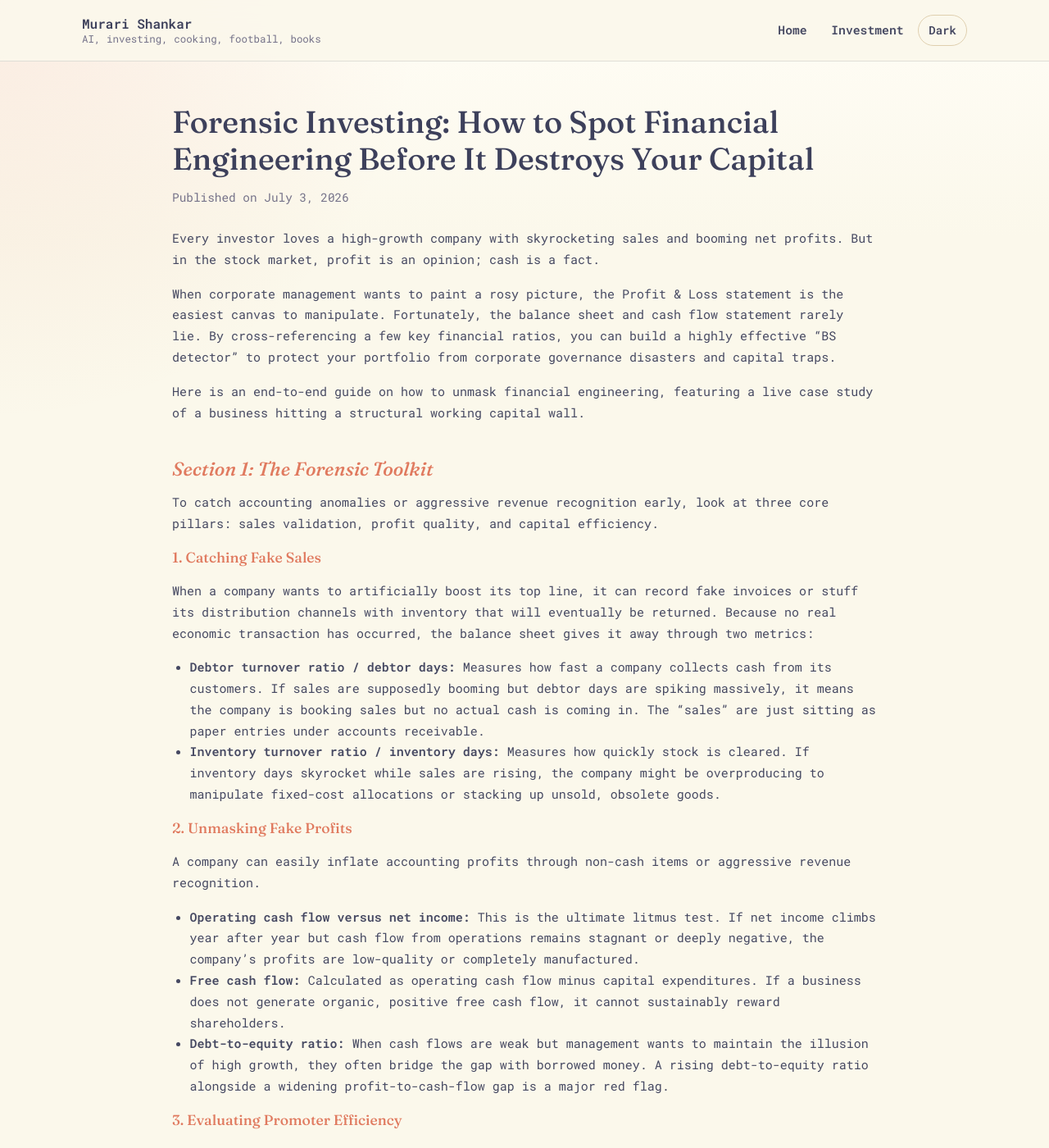
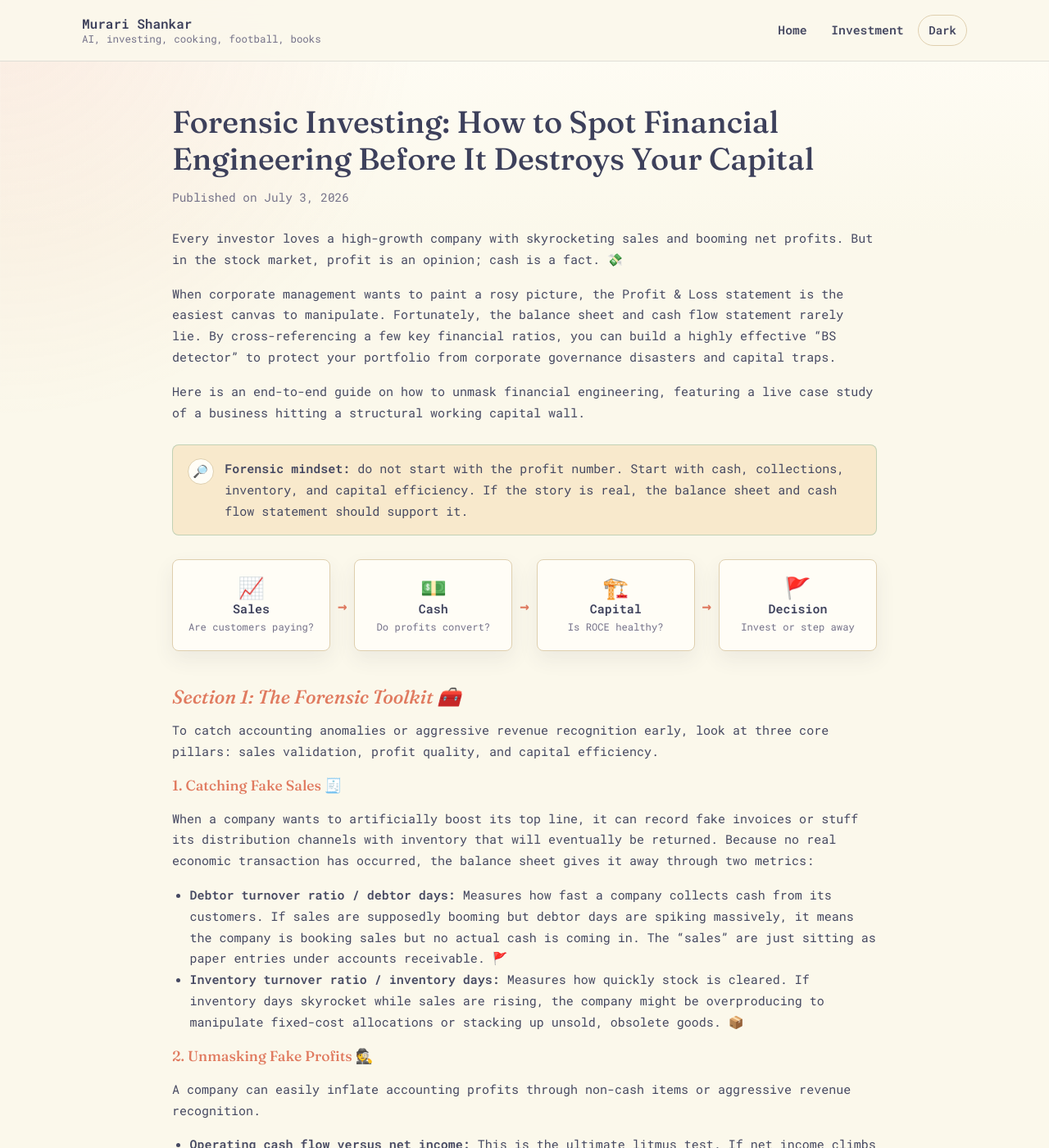
Before and after one commit to imsank/imsank.github.io, a Jekyll site: the page built from _posts/2026-07-04-forensic-investing-financial-engineering.md, in a window 1280 px wide and 1400 px high. Shown: the whole window at 82% size. Built offline with Jekyll 4.4.1, drawn with Linux system fonts in a browser that asks for light colours; some of the changed text lies outside the part shown.

Commit message:
Enhance forensic investing post design

```diff
--- a/_posts/2026-07-04-forensic-investing-financial-engineering.md
+++ b/_posts/2026-07-04-forensic-investing-financial-engineering.md
@@ -10,101 +10,134 @@ tags:
   - cash-flow
 ---
 
-Every investor loves a high-growth company with skyrocketing sales and booming net profits. But in the stock market, profit is an opinion; cash is a fact.
+Every investor loves a high-growth company with skyrocketing sales and booming net profits. But in the stock market, profit is an opinion; cash is a fact. 💸
 
 When corporate management wants to paint a rosy picture, the Profit & Loss statement is the easiest canvas to manipulate. Fortunately, the balance sheet and cash flow statement rarely lie. By cross-referencing a few key financial ratios, you can build a highly effective "BS detector" to protect your portfolio from corporate governance disasters and capital traps.
 
 Here is an end-to-end guide on how to unmask financial engineering, featuring a live case study of a business hitting a structural working capital wall.
 
-## Section 1: The Forensic Toolkit
+<aside class="post-callout">
+  <span class="post-callout__icon" aria-hidden="true">🔎</span>
+  <div>
+    <strong>Forensic mindset:</strong> do not start with the profit number. Start with cash, collections, inventory, and capital efficiency. If the story is real, the balance sheet and cash flow statement should support it.
+  </div>
+</aside>
+
+<div class="forensic-flow" aria-label="Forensic investing workflow">
+  <div class="forensic-flow__step">
+    <span>📈</span>
+    <strong>Sales</strong>
+    <small>Are customers paying?</small>
+  </div>
+  <div class="forensic-flow__arrow">→</div>
+  <div class="forensic-flow__step">
+    <span>💵</span>
+    <strong>Cash</strong>
+    <small>Do profits convert?</small>
+  </div>
+  <div class="forensic-flow__arrow">→</div>
+  <div class="forensic-flow__step">
+    <span>🏗️</span>
+    <strong>Capital</strong>
+    <small>Is ROCE healthy?</small>
+  </div>
+  <div class="forensic-flow__arrow">→</div>
+  <div class="forensic-flow__step">
+    <span>🚩</span>
+    <strong>Decision</strong>
+    <small>Invest or step away</small>
+  </div>
+</div>
+
+## Section 1: The Forensic Toolkit 🧰
 
 To catch accounting anomalies or aggressive revenue recognition early, look at three core pillars: sales validation, profit quality, and capital efficiency.
 
-### 1. Catching Fake Sales
+### 1. Catching Fake Sales 🧾
 
 When a company wants to artificially boost its top line, it can record fake invoices or stuff its distribution channels with inventory that will eventually be returned. Because no real economic transaction has occurred, the balance sheet gives it away through two metrics:
 
-- **Debtor turnover ratio / debtor days:** Measures how fast a company collects cash from its customers. If sales are supposedly booming but debtor days are spiking massively, it means the company is booking sales but no actual cash is coming in. The "sales" are just sitting as paper entries under accounts receivable.
-- **Inventory turnover ratio / inventory days:** Measures how quickly stock is cleared. If inventory days skyrocket while sales are rising, the company might be overproducing to manipulate fixed-cost allocations or stacking up unsold, obsolete goods.
+- **Debtor turnover ratio / debtor days:** Measures how fast a company collects cash from its customers. If sales are supposedly booming but debtor days are spiking massively, it means the company is booking sales but no actual cash is coming in. The "sales" are just sitting as paper entries under accounts receivable. 🚩
+- **Inventory turnover ratio / inventory days:** Measures how quickly stock is cleared. If inventory days skyrocket while sales are rising, the company might be overproducing to manipulate fixed-cost allocations or stacking up unsold, obsolete goods. 📦
 
-### 2. Unmasking Fake Profits
+### 2. Unmasking Fake Profits 🕵️
 
 A company can easily inflate accounting profits through non-cash items or aggressive revenue recognition.
 
-- **Operating cash flow versus net income:** This is the ultimate litmus test. If net income climbs year after year but cash flow from operations remains stagnant or deeply negative, the company's profits are low-quality or completely manufactured.
-- **Free cash flow:** Calculated as operating cash flow minus capital expenditures. If a business does not generate organic, positive free cash flow, it cannot sustainably reward shareholders.
-- **Debt-to-equity ratio:** When cash flows are weak but management wants to maintain the illusion of high growth, they often bridge the gap with borrowed money. A rising debt-to-equity ratio alongside a widening profit-to-cash-flow gap is a major red flag.
+- **Operating cash flow versus net income:** This is the ultimate litmus test. If net income climbs year after year but cash flow from operations remains stagnant or deeply negative, the company's profits are low-quality or completely manufactured. 💵
+- **Free cash flow:** Calculated as operating cash flow minus capital expenditures. If a business does not generate organic, positive free cash flow, it cannot sustainably reward shareholders. 🌱
+- **Debt-to-equity ratio:** When cash flows are weak but management wants to maintain the illusion of high growth, they often bridge the gap with borrowed money. A rising debt-to-equity ratio alongside a widening profit-to-cash-flow gap is a major red flag. 🧨
 
-### 3. Evaluating Promoter Efficiency
+### 3. Evaluating Promoter Efficiency ⚙️
 
 Even if the numbers are real, some promoters excel at destroying shareholder wealth by investing capital into low-yielding assets.
 
-- **Return on capital employed:** Calculated as EBIT divided by total capital employed. This measures the return generated on the entire capital pool, including both debt and equity. A great promoter consistently maintains ROCE significantly above the company's cost of capital. A collapsing ROCE indicates severe capital inefficiency.
+- **Return on capital employed:** Calculated as EBIT divided by total capital employed. This measures the return generated on the entire capital pool, including both debt and equity. A great promoter consistently maintains ROCE significantly above the company's cost of capital. A collapsing ROCE indicates severe capital inefficiency. 📉
 
 <figure class="post-figure">
   <img src="{{ '/assets/investment/forensic-investing/1000184146.png' | relative_url }}" alt="Forensic ratios framework">
   <figcaption>Core ratios for validating sales, profit quality, and capital efficiency.</figcaption>
 </figure>
 
-## Section 2: Case Study - Nirman Agri Genetics Ltd
+## Section 2: Case Study - Nirman Agri Genetics Ltd 🧪
 
 Let us put this toolkit into practice by analyzing the financial trajectory of **Nirman Agri Genetics Ltd** using historical data running up to March 2026. This business presents a textbook case of a growth narrative crashing directly into a working capital wall.
 
-### 1. The Growth Narrative vs. Reality
+### 1. The Growth Narrative vs. Reality 🎭
 
 At first glance, the Profit & Loss statement up to March 2025 looked spectacular, but look closer at the sudden reversal in March 2026:
 
-- **Sales crash:** Sales jumped exponentially from Rs. 13 Cr in March 2022 to Rs. 237 Cr in March 2025, only to abruptly drop by **17%** to Rs. 197 Cr in March 2026.
-- **Margin decay:** Operating profit margin steadily deteriorated from a healthy **25%** to just **10%** in March 2026.
-- **Anomalous tax rate:** Despite reporting crores in net profit, the company's effective tax rate consistently hovered near an abnormally low **3%** from March 2024 to March 2026, a structural anomaly for a standard Indian corporate entity.
+- **Sales crash:** Sales jumped exponentially from Rs. 13 Cr in March 2022 to Rs. 237 Cr in March 2025, only to abruptly drop by **17%** to Rs. 197 Cr in March 2026. 📉
+- **Margin decay:** Operating profit margin steadily deteriorated from a healthy **25%** to just **10%** in March 2026. 🧊
+- **Anomalous tax rate:** Despite reporting crores in net profit, the company's effective tax rate consistently hovered near an abnormally low **3%** from March 2024 to March 2026, a structural anomaly for a standard Indian corporate entity. ⚠️
 
 <figure class="post-figure">
   <img src="{{ '/assets/investment/forensic-investing/1000184151.png' | relative_url }}" alt="Nirman Agri Genetics profit and loss statement">
   <figcaption>Nirman Agri Genetics Profit & Loss statement.</figcaption>
 </figure>
 
-### 2. The Cash Disconnect
+### 2. The Cash Disconnect 🕳️
 
 Where is the profit? The cash flow statement reveals that the company's earnings exist entirely on paper.
 
-- **Severe negative operating cash flow:** While the company reported net profit of Rs. 25 Cr in March 2025 and Rs. 18 Cr in March 2026, its cash from operating activity was deeply negative at **-Rs. 32 Cr** and **-Rs. 24 Cr**, respectively.
-- **Abysmal CFO/OP ratio:** Standing at **-119%** and **-130%**, the company is aggressively burning cash just to sustain daily operations.
-- **Negative free cash flow:** With free cash flow deep in the red at **-Rs. 33 Cr** and **-Rs. 25 Cr**, the business is entirely reliant on external funding or cash reserves rather than organic generation.
+- **Severe negative operating cash flow:** While the company reported net profit of Rs. 25 Cr in March 2025 and Rs. 18 Cr in March 2026, its cash from operating activity was deeply negative at **-Rs. 32 Cr** and **-Rs. 24 Cr**, respectively. 🔥
+- **Abysmal CFO/OP ratio:** Standing at **-119%** and **-130%**, the company is aggressively burning cash just to sustain daily operations. 🚨
+- **Negative free cash flow:** With free cash flow deep in the red at **-Rs. 33 Cr** and **-Rs. 25 Cr**, the business is entirely reliant on external funding or cash reserves rather than organic generation. 🪫
 
 <figure class="post-figure">
   <img src="{{ '/assets/investment/forensic-investing/1000184149.png' | relative_url }}" alt="Nirman Agri Genetics cash flows">
   <figcaption>Nirman Agri Genetics cash flow statement.</figcaption>
 </figure>
 
-### 3. Balance Sheet Clues
+### 3. Balance Sheet Clues 🧩
 
 If a company reports profits but burns cash, the money must be trapped somewhere on the balance sheet.
 
-- **The "other assets" trap:** The asset side reveals a startling distortion. The company has virtually zero fixed infrastructure, with fixed assets at Rs. 2 Cr. However, **other assets rocketed to Rs. 128 Cr** out of a total asset base of Rs. 129 Cr.
-- Nearly **99% of the company's entire asset base** is locked up in non-fixed current assets, typically consisting of massive trade receivables, ballooning inventories, or short-term advances.
+- **The "other assets" trap:** The asset side reveals a startling distortion. The company has virtually zero fixed infrastructure, with fixed assets at Rs. 2 Cr. However, **other assets rocketed to Rs. 128 Cr** out of a total asset base of Rs. 129 Cr. 🧲
+- Nearly **99% of the company's entire asset base** is locked up in non-fixed current assets, typically consisting of massive trade receivables, ballooning inventories, or short-term advances. 🔒
 
 <figure class="post-figure">
   <img src="{{ '/assets/investment/forensic-investing/1000184150.png' | relative_url }}" alt="Nirman Agri Genetics balance sheet">
   <figcaption>Nirman Agri Genetics balance sheet.</figcaption>
 </figure>
 
-### 4. The Ratios That Exposed the Collapse
+### 4. The Ratios That Exposed the Collapse 🚦
 
 The operational ratios tie the entire forensic story together, showing exactly why the cash flow is broken:
 
-- **Debtor days explosion:** Debtor days doubled from 58 days in March 2025 to **129 days** in March 2026. Collections have effectively ground to a halt.
-- **Inventory days creep:** Inventory days spiked to **98 days** in March 2026, meaning goods are sitting warehouse-bound and unsold.
-- **Days payable collapse:** Days payable dropped from 39 days to just **1 day** in March 2026. Suppliers are demanding cash instantly, while customers are not paying the company back for more than 4 months.
-- **Cash conversion cycle:** Consequently, the net cash conversion cycle blew out to a staggering **226 days**. It takes the business roughly **7.5 months** to turn raw materials back into liquidity.
-- **ROCE destruction:** Due to extreme capital stagnation, return on capital employed collapsed from a historical peak of 133% to a meager **15%**.
+- **Debtor days explosion:** Debtor days doubled from 58 days in March 2025 to **129 days** in March 2026. Collections have effectively ground to a halt. 🛑
+- **Inventory days creep:** Inventory days spiked to **98 days** in March 2026, meaning goods are sitting warehouse-bound and unsold. 🏚️
+- **Days payable collapse:** Days payable dropped from 39 days to just **1 day** in March 2026. Suppliers are demanding cash instantly, while customers are not paying the company back for more than 4 months. ⏳
+- **Cash conversion cycle:** Consequently, the net cash conversion cycle blew out to a staggering **226 days**. It takes the business roughly **7.5 months** to turn raw materials back into liquidity. 🔁
+- **ROCE destruction:** Due to extreme capital stagnation, return on capital employed collapsed from a historical peak of 133% to a meager **15%**. 📉
 
 <figure class="post-figure">
   <img src="{{ '/assets/investment/forensic-investing/1000184148.png' | relative_url }}" alt="Nirman Agri Genetics key ratios">
   <figcaption>Nirman Agri Genetics key financial ratios.</figcaption>
 </figure>
 
-## Key Takeaway for Retail Investors
+## Key Takeaway for Retail Investors 🎯
 
 Nirman Agri Genetics Ltd stands as a textbook example of a growth story hitting a working capital wall. The aggressive revenue expansion prior to 2025 was likely achieved by loosening credit terms unsustainably. When the music stopped, profits remained trapped on the balance sheet as uncollected bills and unsold inventory.
 
-Before buying into your next multibagger narrative, always verify the quality of earnings: **if the profits are not turning into cash, step away.**
+Before buying into your next multibagger narrative, always verify the quality of earnings: **if the profits are not turning into cash, step away.** 🛡️
--- a/css/main.css
+++ b/css/main.css
@@ -279,12 +279,14 @@ img {
 
 .post-figure img {
   display: block;
-  width: 100%;
+  width: min(58%, 520px);
+  margin: 0 auto;
   border: 1px solid var(--border);
   border-radius: 6px;
   box-shadow:
-    -1px 1px 1px rgba(61, 64, 91, 0.05),
-    -10px 12px 18px rgba(61, 64, 91, 0.14);
+    -1px 1px 1px rgba(61, 64, 91, 0.08),
+    -8px 10px 0 rgba(224, 122, 95, 0.16),
+    -14px 18px 24px rgba(61, 64, 91, 0.2);
 }
 
 html[data-theme="dark"] .post-figure img {
@@ -298,6 +300,75 @@ html[data-theme="dark"] .post-figure img {
   color: var(--muted);
   font-size: 0.88rem;
   line-height: 1.5;
+}
+
+.post-callout {
+  display: grid;
+  grid-template-columns: auto 1fr;
+  gap: 0.85rem;
+  align-items: start;
+  margin: 1.6rem 0;
+  padding: 1rem 1.1rem;
+  color: var(--body-copy);
+  background: var(--accent-soft);
+  border: 1px solid var(--accent-border);
+  border-radius: 8px;
+}
+
+.post-callout__icon {
+  display: inline-grid;
+  place-items: center;
+  width: 2rem;
+  height: 2rem;
+  background: var(--surface);
+  border: 1px solid var(--border);
+  border-radius: 50%;
+  line-height: 1;
+}
+
+.forensic-flow {
+  display: grid;
+  grid-template-columns: 1fr auto 1fr auto 1fr auto 1fr;
+  gap: 0.55rem;
+  align-items: stretch;
+  margin: 1.8rem 0 2.2rem;
+}
+
+.forensic-flow__step {
+  display: grid;
+  gap: 0.25rem;
+  align-content: center;
+  min-height: 7rem;
+  padding: 0.85rem;
+  text-align: center;
+  background: var(--surface);
+  border: 1px solid var(--border);
+  border-radius: 8px;
+  box-shadow: 0 10px 24px rgba(61, 64, 91, 0.08);
+}
+
+.forensic-flow__step span {
+  font-size: 1.6rem;
+  line-height: 1;
+}
+
+.forensic-flow__step strong {
+  color: var(--text);
+  line-height: 1.25;
+}
+
+.forensic-flow__step small {
+  color: var(--muted);
+  font-size: 0.76rem;
+  line-height: 1.35;
+}
+
+.forensic-flow__arrow {
+  display: grid;
+  place-items: center;
+  color: var(--accent-warm);
+  font-size: 1.2rem;
+  font-weight: 700;
 }
 
 .home-hero {
@@ -496,4 +567,20 @@ html[data-theme="dark"] .post h1 {
   .post-card {
     padding: 1rem 0;
   }
+
+  .post-figure img {
+    width: 100%;
+  }
+
+  .post-callout {
+    grid-template-columns: 1fr;
+  }
+
+  .forensic-flow {
+    grid-template-columns: 1fr;
+  }
+
+  .forensic-flow__arrow {
+    transform: rotate(90deg);
+  }
 }
```
